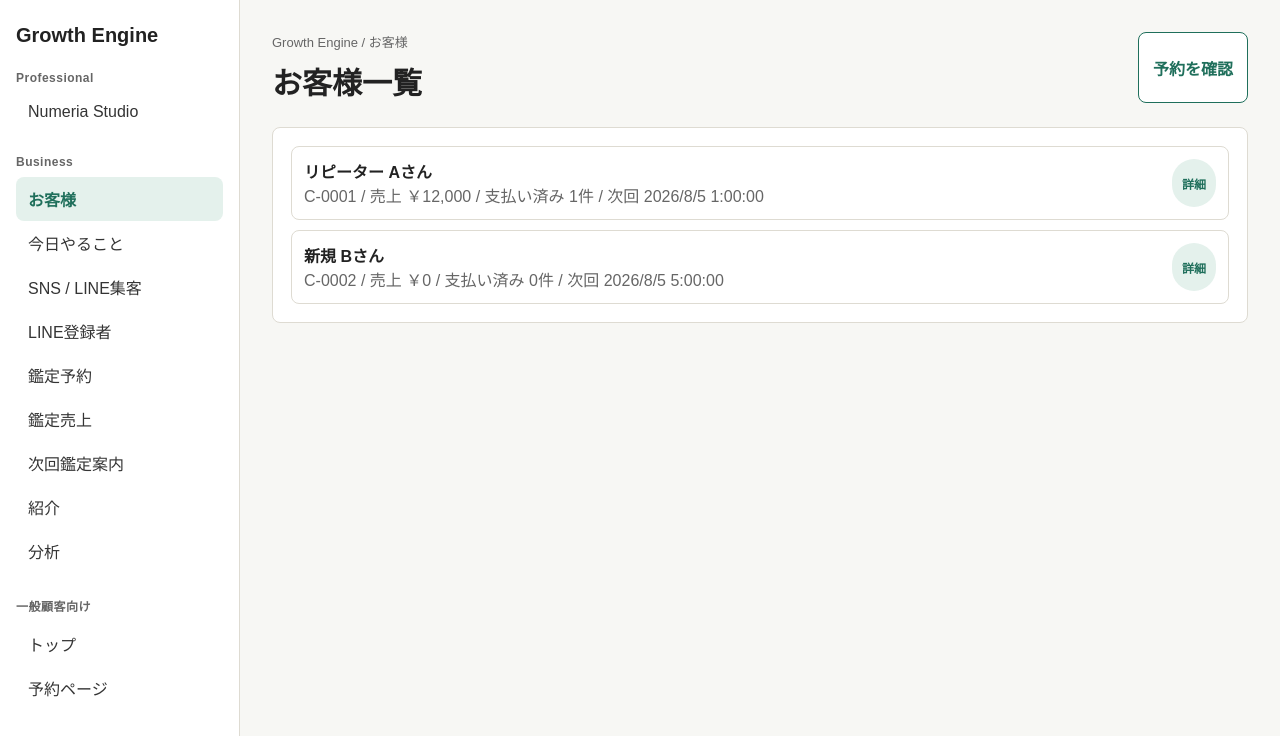
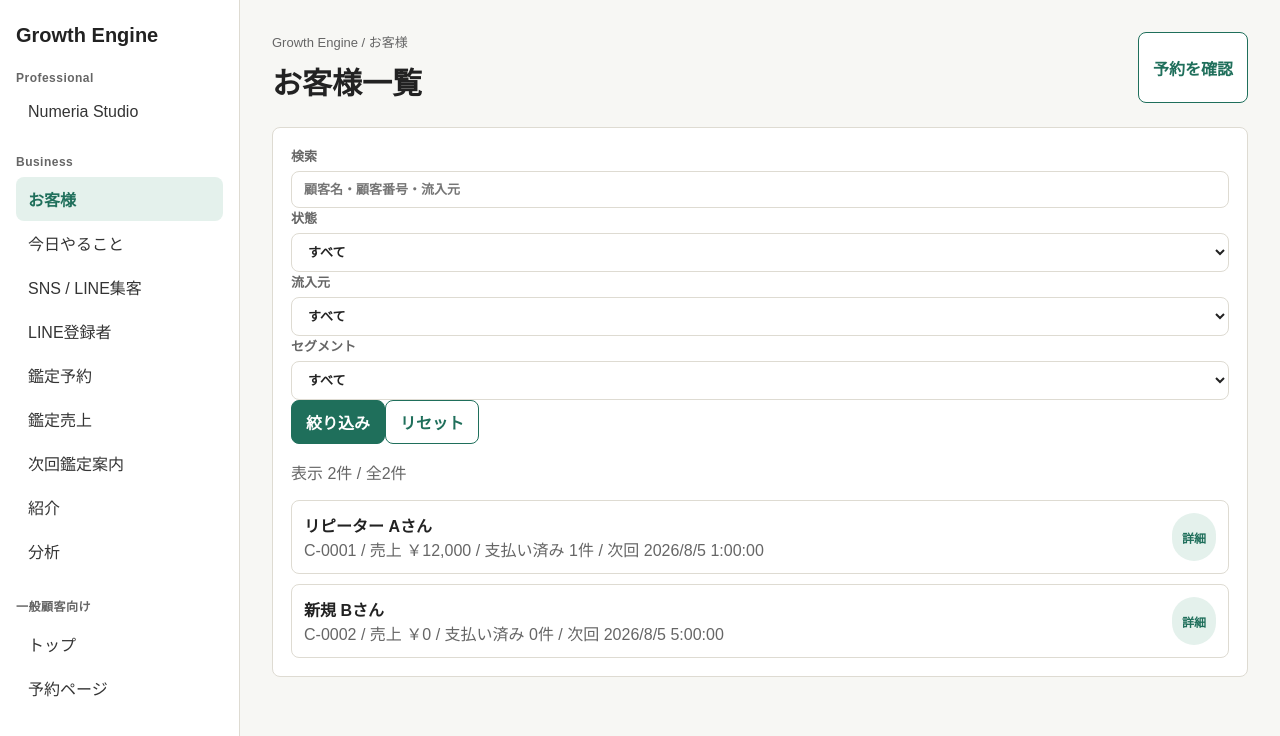
Before and after one commit to karukimori-wq/Growth-Engine, a Next.js app: page /app/business/customers in a window 1280 px wide. Shown: the top 736 px of the page. Built offline with nearby package versions, Linux system fonts and the light colour scheme.

Commit message:
Add customer list filters

```diff
--- a/src/app/app/business/customers/page.tsx
+++ b/src/app/app/business/customers/page.tsx
@@ -4,8 +4,46 @@ import { BusinessSidebar } from "../_components/business-sidebar";
 
 export const dynamic = "force-dynamic";
 
-export default async function CustomersPage() {
+type Props = {
+  searchParams: Promise<Record<string, string | string[] | undefined>>;
+};
+
+function first(value: string | string[] | undefined) {
+  return Array.isArray(value) ? value[0] : value;
+}
+
+function matchesText(value: string | undefined, query: string) {
+  return value?.toLowerCase().includes(query.toLowerCase()) ?? false;
+}
+
+export default async function CustomersPage({ searchParams: _searchParams }: Props) {
+  const query = await _searchParams;
   const metrics = await getBusinessMetrics(demoWorkspace.id);
+  const statusFilter = first(query.status) ?? "all";
+  const sourceFilter = first(query.sourceChannel) ?? "all";
+  const segmentFilter = first(query.segment) ?? "all";
+  const searchQuery = first(query.q)?.trim() ?? "";
+  const sourceOptions = Array.from(
+    new Set(metrics.customerSales.map(({ customer }) => customer.sourceChannel ?? "unknown"))
+  ).sort();
+  const visibleCustomers = metrics.customerSales.filter(({ customer, paidAmount, paidCount, latestReservation }) => {
+    const statusMatches = statusFilter === "all" || customer.customerStatus === statusFilter;
+    const sourceMatches = sourceFilter === "all" || (customer.sourceChannel ?? "unknown") === sourceFilter;
+    const segmentMatches =
+      segmentFilter === "all" ||
+      (segmentFilter === "repeat" && paidCount >= 2) ||
+      (segmentFilter === "active" && Boolean(latestReservation)) ||
+      (segmentFilter === "sales" && paidAmount > 0) ||
+      (segmentFilter === "no_sales" && paidAmount === 0);
+    const textMatches =
+      searchQuery.length === 0 ||
+      matchesText(customer.id, searchQuery) ||
+      matchesText(customer.customerNumber, searchQuery) ||
+      matchesText(customer.displayName, searchQuery) ||
+      matchesText(customer.sourceChannel, searchQuery);
+
+    return statusMatches && sourceMatches && segmentMatches && textMatches;
+  });
 
   return (
     <div className="shell">
@@ -22,8 +60,56 @@ export default async function CustomersPage() {
         </header>
 
         <section className="card">
+          <form className="filter-bar">
+            <label className="field-label compact">
+              検索
+              <input name="q" placeholder="顧客名・顧客番号・流入元" defaultValue={searchQuery} />
+            </label>
+            <label className="field-label compact">
+              状態
+              <select name="status" defaultValue={statusFilter}>
+                <option value="all">すべて</option>
+                <option value="active">有効</option>
+                <option value="inactive">休眠</option>
+                <option value="blocked">停止</option>
+              </select>
+            </label>
+            <label className="field-label compact">
+              流入元
+              <select name="sourceChannel" defaultValue={sourceFilter}>
+                <option value="all">すべて</option>
+                {sourceOptions.map((source) => (
+                  <option value={source} key={source}>
+                    {source === "unknown" ? "未設定" : source}
+                  </option>
+                ))}
+              </select>
+            </label>
+            <label className="field-label compact">
+              セグメント
+              <select name="segment" defaultValue={segmentFilter}>
+                <option value="all">すべて</option>
+                <option value="repeat">リピート済み</option>
+                <option value="active">予約あり</option>
+                <option value="sales">売上あり</option>
+                <option value="no_sales">売上なし</option>
+              </select>
+            </label>
+            <button className="button" type="submit">絞り込み</button>
+            <a className="button secondary" href="/app/business/customers">リセット</a>
+          </form>
+          <p className="muted">表示 {visibleCustomers.length}件 / 全{metrics.customerSales.length}件</p>
           <div className="table-list">
-            {metrics.customerSales.map(({ customer, paidAmount, paidCount, latestReservation }) => (
+            {metrics.customerSales.length > 0 && visibleCustomers.length === 0 ? (
+              <div className="row-link">
+                <span>
+                  <strong>条件に合うお客様はありません</strong>
+                  <br />
+                  <span className="muted">検索語、状態、流入元、セグメントを変更してください。</span>
+                </span>
+              </div>
+            ) : null}
+            {visibleCustomers.map(({ customer, paidAmount, paidCount, latestReservation }) => (
               <a className="row-link" href={`/app/business/customers/${customer.id}`} key={customer.id}>
                 <span>
                   <strong>{customer.displayName}</strong>
```
